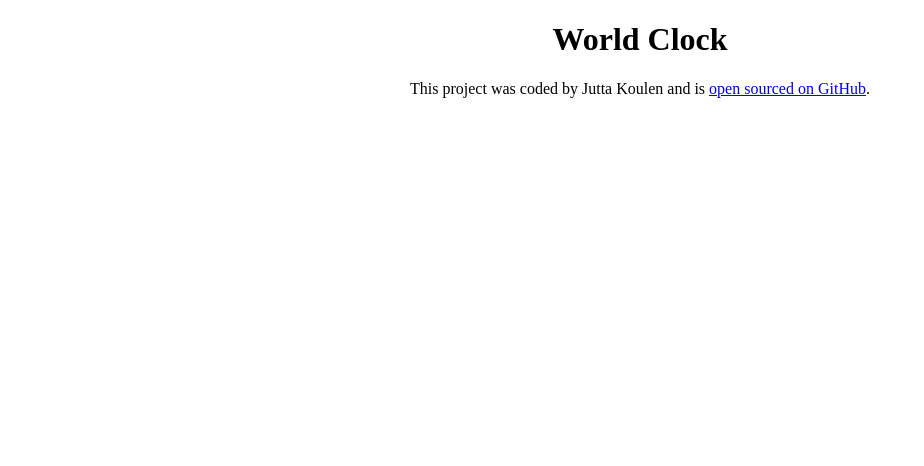
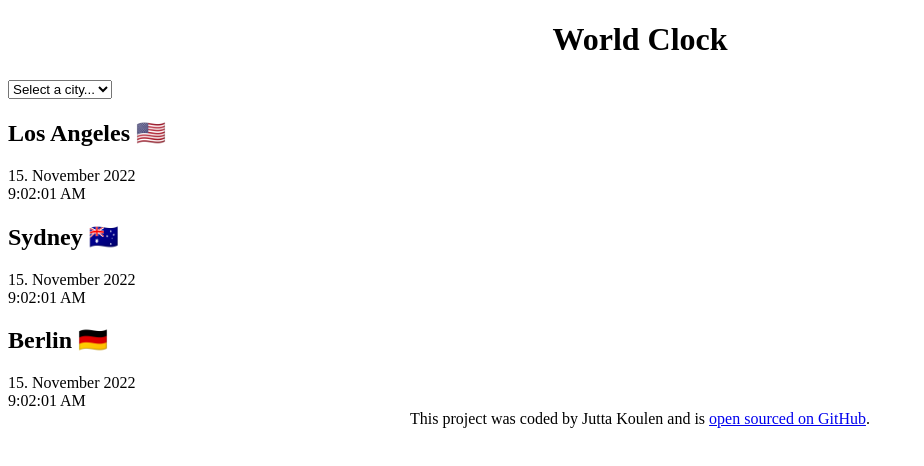
Before and after one commit to renikoulen/world-clock, a plain HTML site: page index.html in a window 1280 px wide. Shown: the whole page, without its empty margins (0-924 px from the left). Drawn offline with Linux system fonts and the light colour scheme.

Commit message:
Inserted basic HTML

```diff
--- a/index.html
+++ b/index.html
@@ -9,9 +9,34 @@
   </head>
   <body>
     <h1>World Clock</h1>
+    <select name="" id="">
+      <option value="">Select a city...</option>
+      <option value="">Auckland</option>
+      <option value="">London</option>
+      <option value="">New York</option>
+    </select>
+    <div class="container">
+      <div class="city">
+        <h2>Los Angeles 🇺🇸</h2>
+        <div class="date">15. November 2022</div>
+        <div class="time">9:02:01 AM</div>
+      </div>
+      <div class="city">
+        <h2>Sydney 🇦🇺</h2>
+        <div class="date">15. November 2022</div>
+        <div class="time">9:02:01 AM</div>
+      </div>
+      <div class="city">
+        <h2>Berlin 🇩🇪</h2>
+        <div class="date">15. November 2022</div>
+        <div class="time">9:02:01 AM</div>
+      </div>
+    </div>
     <footer>
       This project was coded by Jutta Koulen and is
-      <a href="https://github.com/renikoulen/world-clock" target="_blank">open sourced on GitHub</a>.
+      <a href="https://github.com/renikoulen/world-clock" target="_blank"
+        >open sourced on GitHub</a
+      >.
     </footer>
     <script src="javascript/index.js"></script>
   </body>
```
